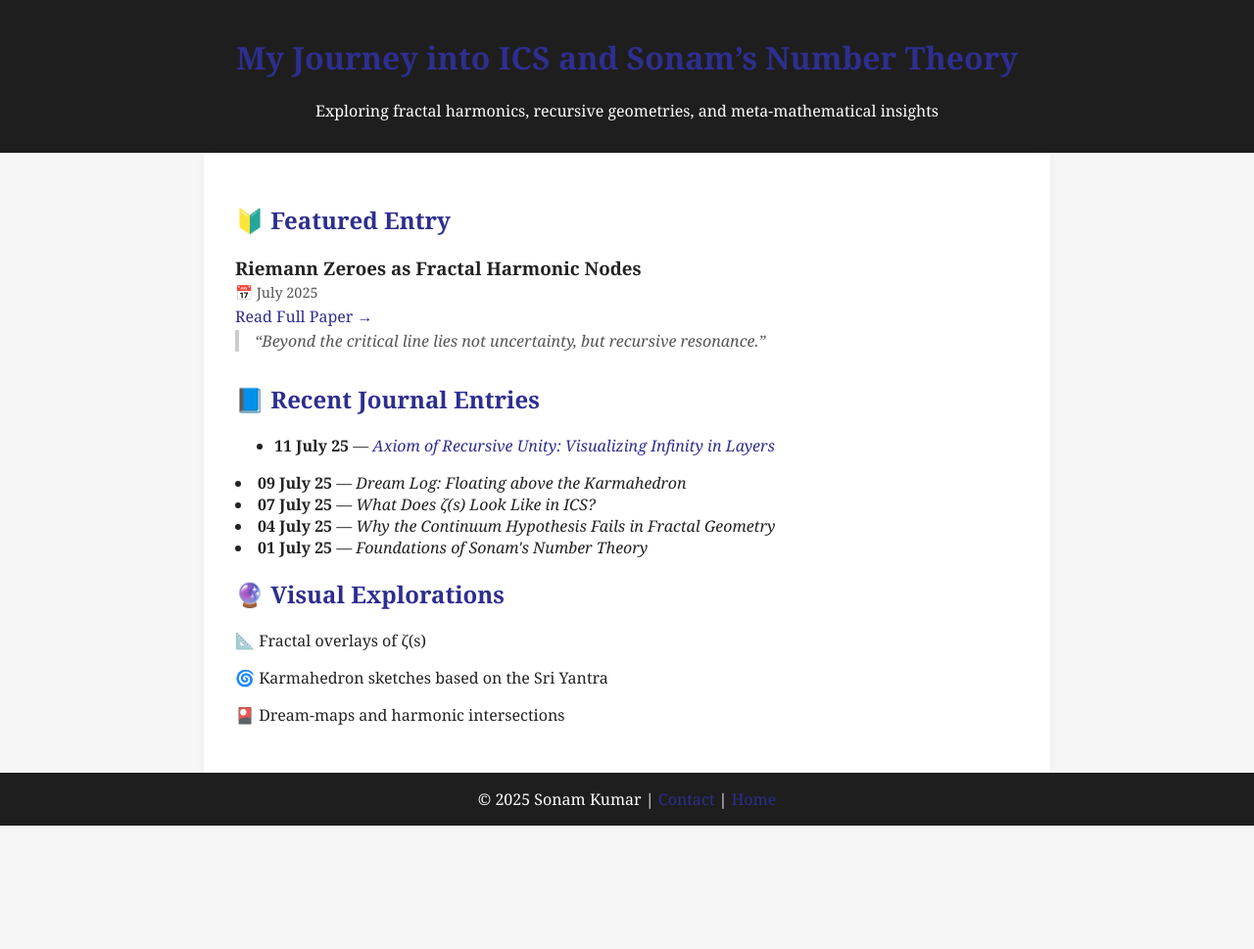
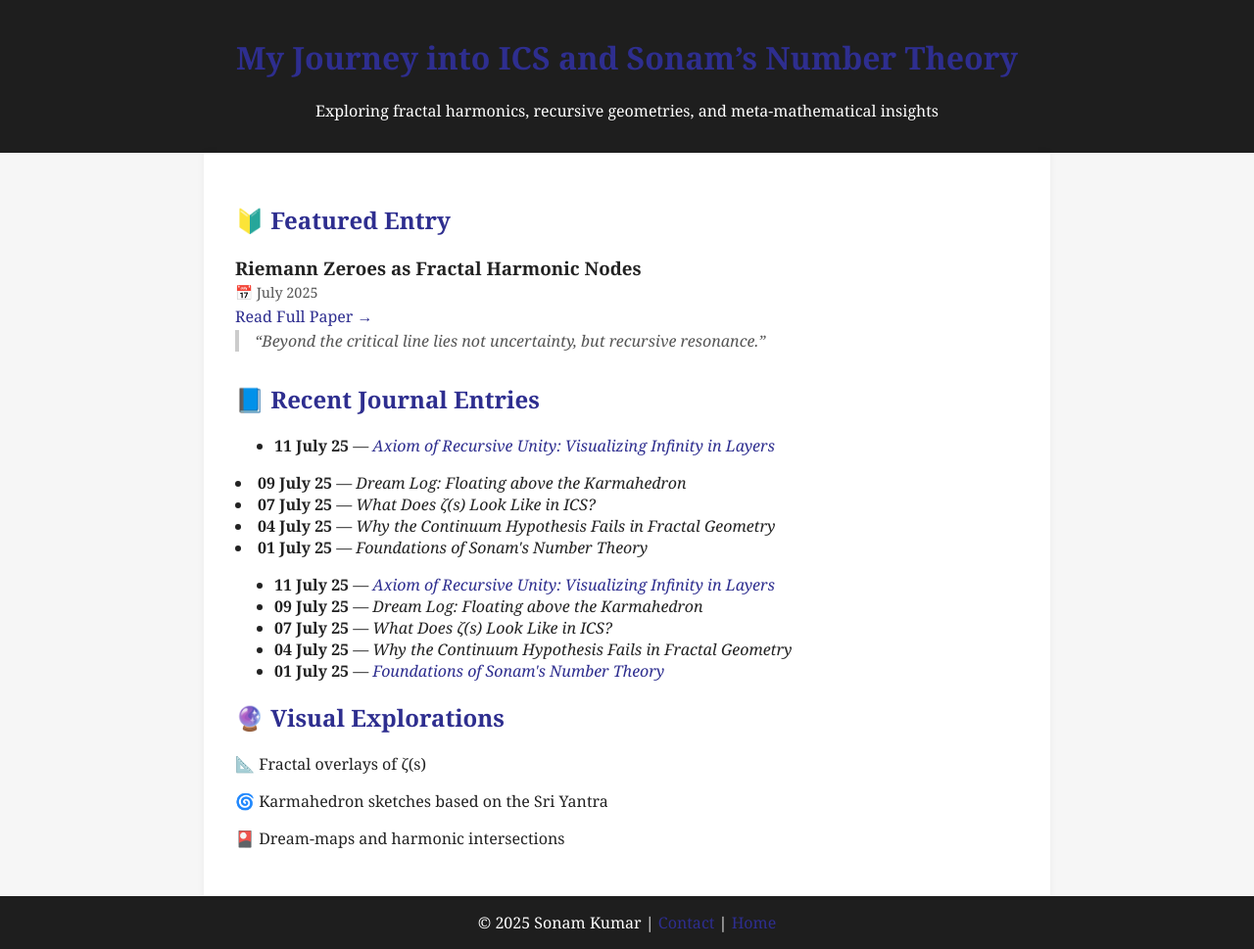
Before and after one commit to kumarsonam/kumarsonam.github.io, a Jekyll site: the page journal/index.html, which Jekyll copies as it is, in a window 1280 px wide. Shown: the whole page at 98% size. Built offline with Jekyll 4.4.1, drawn with Linux system fonts in a browser that asks for light colours; before the commit the page ends 900 px from its top, so only the background shows below that.

Commit message:
Updated journal/index.html for Jekyll generated html

```diff
--- a/journal/index.html
+++ b/journal/index.html
@@ -80,6 +80,15 @@
             <li><b>04 July 25</b> — <i>Why the Continuum Hypothesis Fails in Fractal Geometry</i></li>
             <li><b>01 July 25</b> — <i>Foundations of Sonam's Number Theory</i></li>
         </ul>
+        <ul>
+            <li><b>11 July 25</b> — <a href="/2025/07/11/axiom-unity.html
+                "><i>Axiom of Recursive Unity: Visualizing Infinity in Layers</i></a></li>
+            <li><b>09 July 25</b> — <i>Dream Log: Floating above the Karmahedron</i></li>
+            <li><b>07 July 25</b> — <i>What Does ζ(s) Look Like in ICS?</i></li>
+            <li><b>04 July 25</b> — <i>Why the Continuum Hypothesis Fails in Fractal Geometry</i></li>
+            <li><b>01 July 25</b> — <a href="/2025/07/01/foundations-sonam-number-theory.html"><i>Foundations of Sonam's Number Theory</i></a></li>
+        </ul>
+
     </section>
     <section>
         <h2>🔮 Visual Explorations</h2>
```
Also changed, not shown: _posts/2025-07-01-foundations-sonam-number-theory.md (+1 -1 lines), 1 other file.
